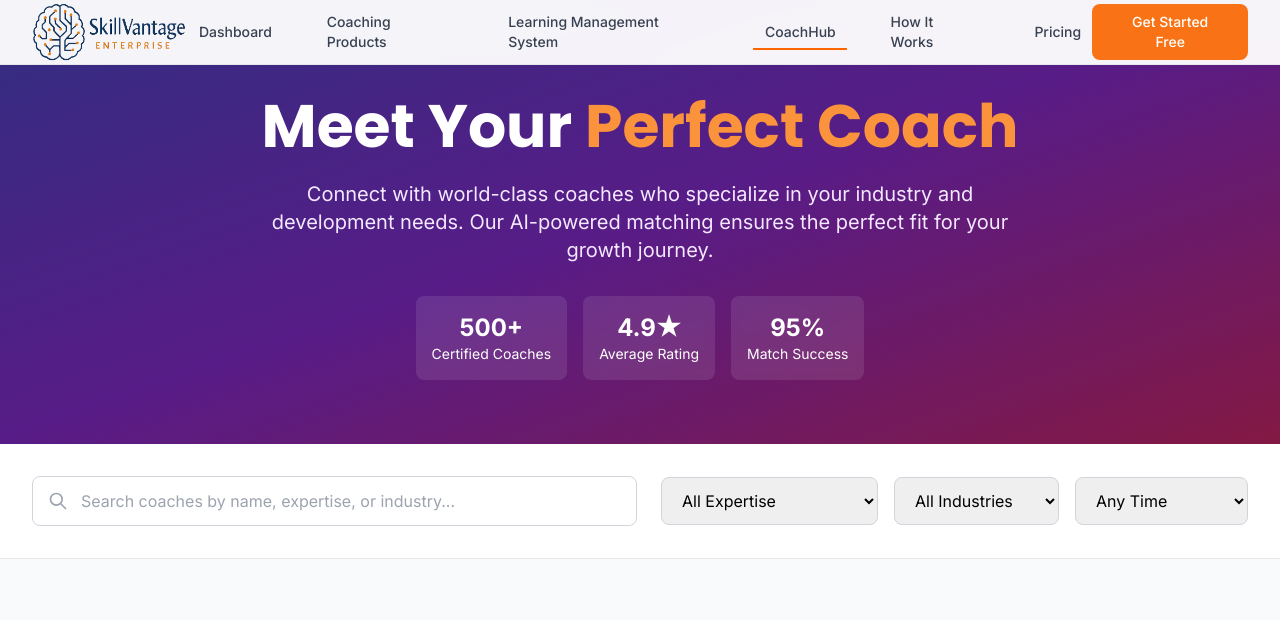
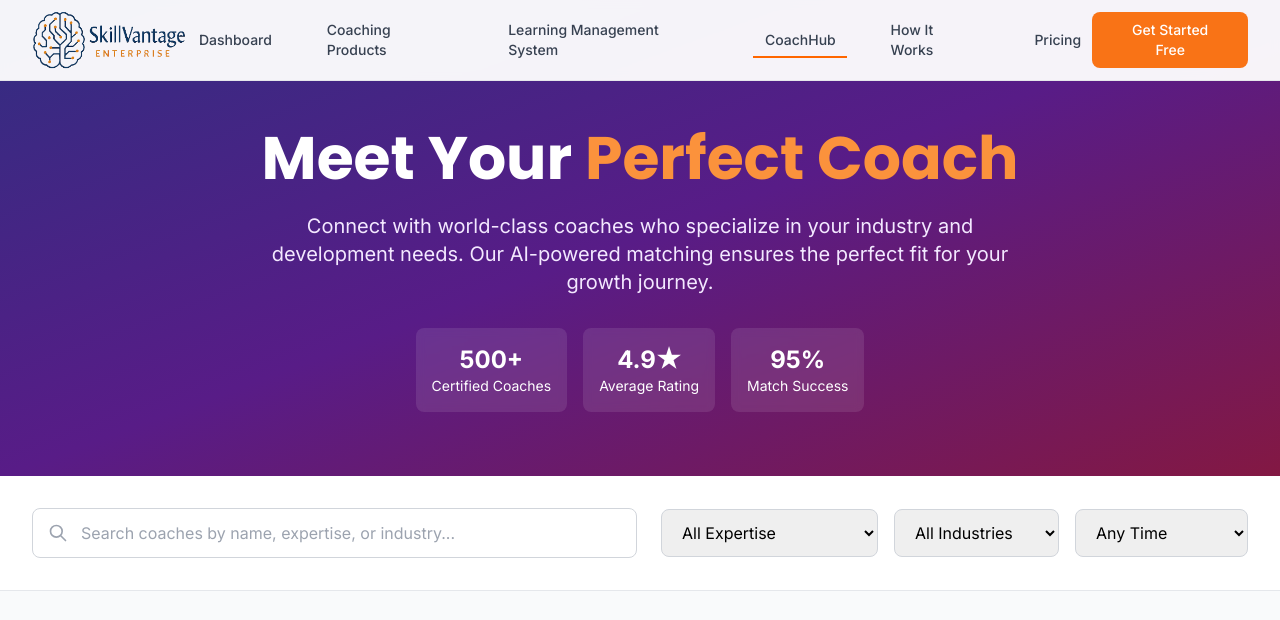
Before and after one commit to PierreEdFils/skillvantage-lms, a plain HTML site: page coachhub.html in a window 1280 px wide. Shown: the top 620 px of the page. Drawn offline with nearby package versions, Linux system fonts and the light colour scheme.

Commit message:
improve header spacing

```diff
--- a/coachhub.html
+++ b/coachhub.html
@@ -166,7 +166,7 @@
     <!-- Navigation -->
     <nav class="fixed top-0 left-0 right-0 bg-white/95 backdrop-blur-sm border-b border-gray-200 z-50">
         <div class="max-w-7xl mx-auto px-4 sm:px-6 lg:px-8">
-            <div class="flex justify-between items-center h-16">
+            <div class="flex justify-between items-center h-20">
                 <!-- Logo -->
                 <div class="flex items-center">
                     <!-- Make logo clickable to return home -->
@@ -200,7 +200,7 @@
     </nav>
 
     <!-- Hero Section -->
-    <section class="pt-24 pb-16 bg-gradient-to-br from-indigo-900 via-purple-900 to-pink-900">
+    <section class="pt-32 pb-16 bg-gradient-to-br from-indigo-900 via-purple-900 to-pink-900">
         <div class="max-w-7xl mx-auto px-4 sm:px-6 lg:px-8">
             <div class="text-center">
                 <h1 class="font-display font-bold text-5xl md:text-6xl text-white mb-6">
```
Also changed, not shown: coaching-products.html (+2 -2 lines), how-it-works.html (+2 -2 lines), index.html (+2 -2 lines), pricing.html (+2 -2 lines), training-modules.html (+2 -2 lines).
